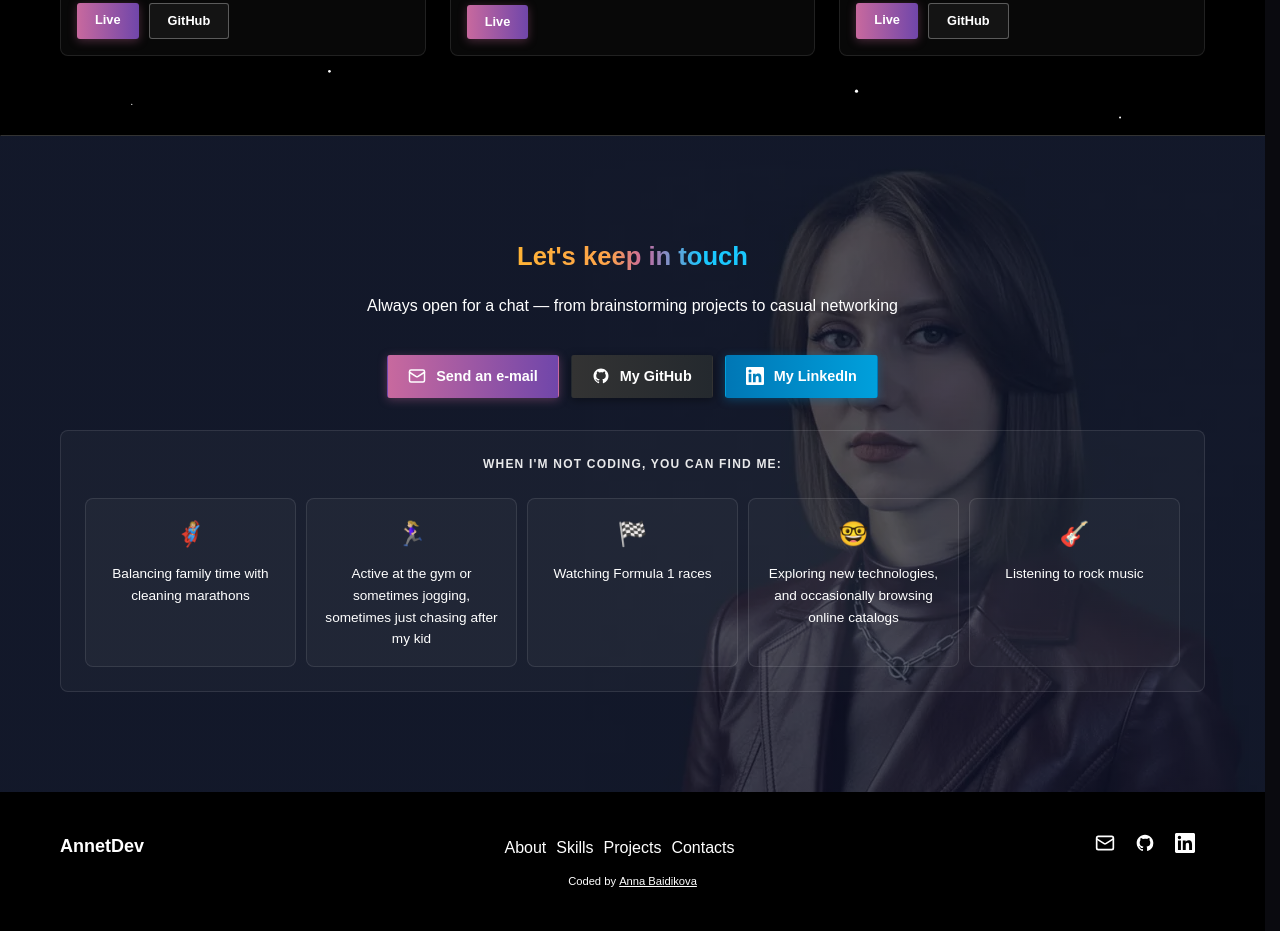
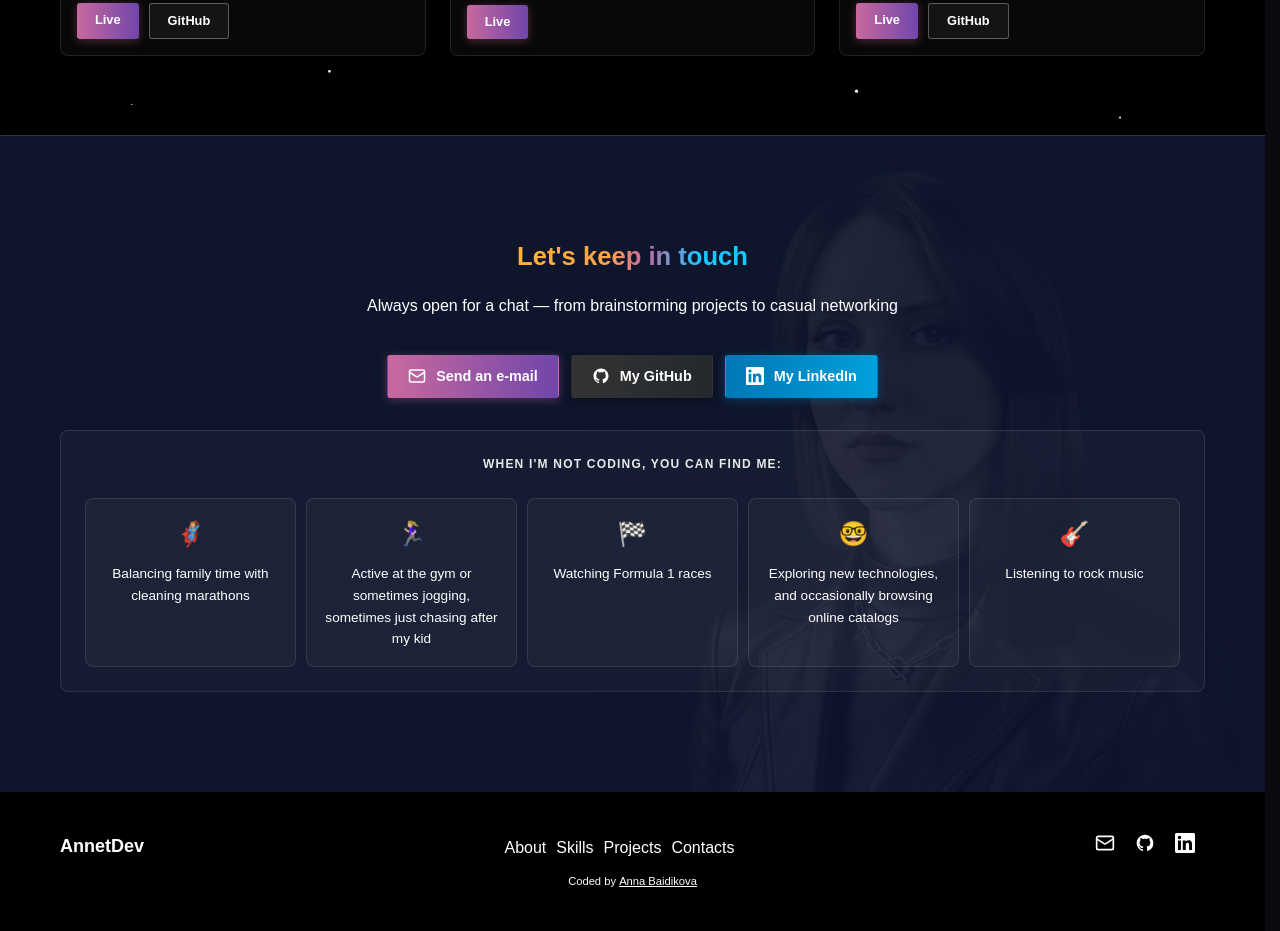
Before and after one commit to AnnetDev/anna-baidikova-portfolio, a Next.js app: page / in a window 1280 px wide. Shown: the part 2520-3451 px from the top of the page. Built offline with nearby package versions, Linux system fonts and the light colour scheme; a web font is replaced by a local one.

Commit message:
style: update background gradient opacity in contacts section for improved visibility

```diff
--- a/src/styles/blocks/contacts.scss
+++ b/src/styles/blocks/contacts.scss
@@ -3,7 +3,7 @@
     padding-bottom: 80px;
     background-color: #222222;
     background-image:
-        linear-gradient(rgba(12, 20, 45, 0.7), rgba(12, 20, 45, 0.7)),
+        linear-gradient(rgba(12, 20, 45, 0.9), rgba(12, 20, 45, 0.9)),
         image-set(url("/images/contacts/contacts-bg-mob@1x.webp") 1x,
             url("/images/contacts/contacts-bg-mob@2x.webp") 2x,
             url("/images/contacts/contacts-bg-mob@1x.jpg") 1x,
@@ -20,7 +20,7 @@
         background-size: unset;
         background-position: right bottom;
         background-image:
-            linear-gradient(rgba(12, 20, 45, 0.7), rgba(12, 20, 45, 0.7)),
+            linear-gradient(rgba(12, 20, 45, 0.9), rgba(12, 20, 45, 0.9)),
             image-set(url("/images/contacts/contacts-bg-tab@1x.webp") 1x,
                 url("/images/contacts/contacts-bg-tab@2x.webp") 2x,
                 url("/images/contacts/contacts-bg-tab@1x.jpg") 1x,
@@ -31,7 +31,7 @@
         padding-top: 100px;
         padding-bottom: 100px;
         background-image:
-            linear-gradient(rgba(12, 20, 45, 0.7), rgba(12, 20, 45, 0.7)),
+            linear-gradient(rgba(12, 20, 45, 0.9), rgba(12, 20, 45, 0.9)),
             image-set(url("/images/contacts/contacts-bg-desk@1x.webp") 1x,
                 url("/images/contacts/contacts-bg-desk@2x.webp") 2x,
                 url("/images/contacts/contacts-bg-desk@1x.jpg") 1x,
```
